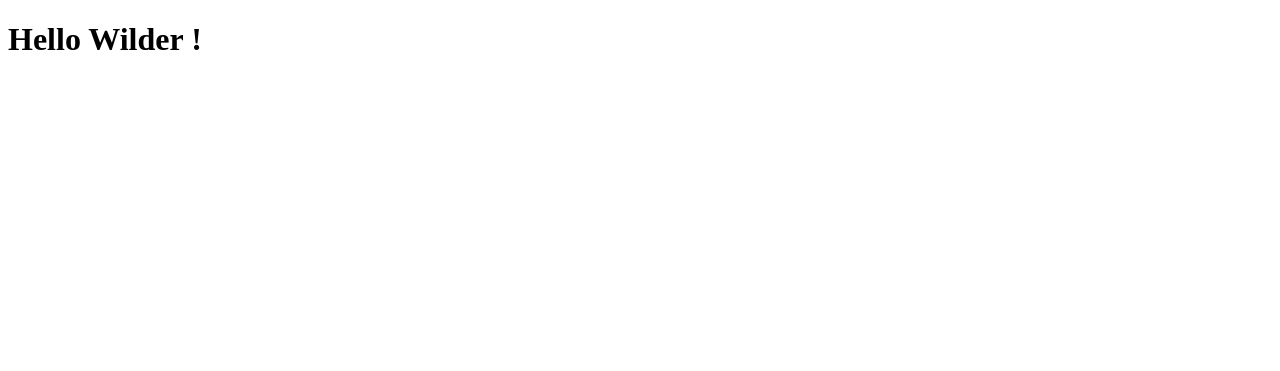
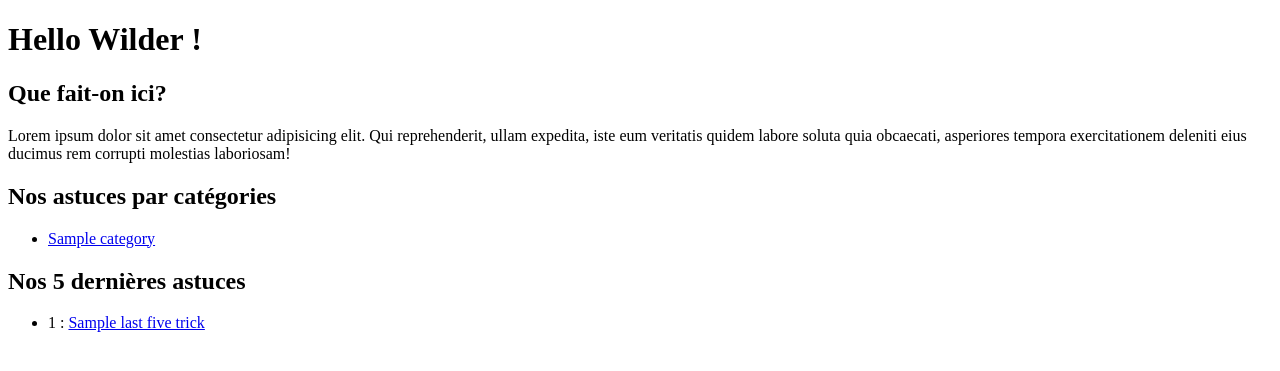
Before and after one commit to WildCodeSchool/tours-php-2103-project2-clevertricks, a PHP site: template src/View/Home/index.html.twig in a window 1280 px wide. Shown: the top 371 px of the page. Run offline with PHP 8.4, Linux system fonts and the light colour scheme; the template is opened without the code that fills it: most values are stand-ins (such as "Sample title", 1, 10 or a date in 2020); some libraries are stand-ins or nearby versions.

Commit message:
add clevertricks.sql, TricksManager, CategoryManager and update HomeController, AbstractManager, index.html.twig

```diff
--- a/clevertricks.sql
+++ b/clevertricks.sql
@@ -1,3 +1,9 @@
+-- 'tabula rasa' in database
+
+DROP TABLE IF EXISTS tricks_category;
+DROP TABLE IF EXISTS tricks;
+DROP TABLE IF EXISTS category;
+
 -- creation of tables
 
 CREATE TABLE tricks (
--- a/src/Model/AbstractManager.php
+++ b/src/Model/AbstractManager.php
@@ -31,11 +31,13 @@ abstract class AbstractManager
     /**
      * Get all row from database.
      */
-    public function selectAll(string $orderBy = '', string $direction = 'ASC'): array
+    public function selectAll(string $orderBy = '', string $direction = 'ASC', string $limit = ''): array
     {
         $query = 'SELECT * FROM ' . static::TABLE;
-        if ($orderBy) {
+        if ($orderBy && !$limit) {
             $query .= ' ORDER BY ' . $orderBy . ' ' . $direction;
+        } elseif ($orderBy && $limit) {
+            $query .= ' ORDER BY ' . $orderBy . ' ' . $direction . ' LIMIT ' . $limit;
         }
 
         return $this->pdo->query($query)->fetchAll();
--- a/src/View/Home/index.html.twig
+++ b/src/View/Home/index.html.twig
@@ -1,5 +1,31 @@
 {% extends 'layout.html.twig' %}
 
 {% block content %}
+
     <h1>Hello Wilder !</h1>
+    <section class="presentation">
+        <h2>Que fait-on ici?</h2>
+        <p>Lorem ipsum dolor sit amet consectetur adipisicing elit. Qui reprehenderit, ullam expedita, iste eum veritatis quidem labore soluta quia obcaecati, asperiores tempora exercitationem deleniti eius ducimus rem corrupti molestias laboriosam!</p>
+    </section>
+    <section class="category">
+        <h2>Nos astuces par catégories</h2>
+        <ul>
+            {% for category in categories %}
+                <li>
+                    <a href="#">{{category.name}}</a>
+                </li>
+            {% endfor %}
+        </ul>
+    </section>
+    <section class="lastFiveTricks">
+        <h2>Nos 5 dernières astuces</h2>
+        <ul>
+            {% for trick in lastFiveTricks %}
+                <li>
+                    {{loop.index}} : <a href="#">{{trick.title}}</a>
+                </li>
+            {% endfor %}
+        </ul>
+    </section>
+
 {% endblock %}
```
Also changed, not shown: src/Controller/HomeController.php (+13 -1 lines), src/Model/CategoryManager.php (added, +10 -0 lines), src/Model/TricksManager.php (added, +10 -0 lines).
